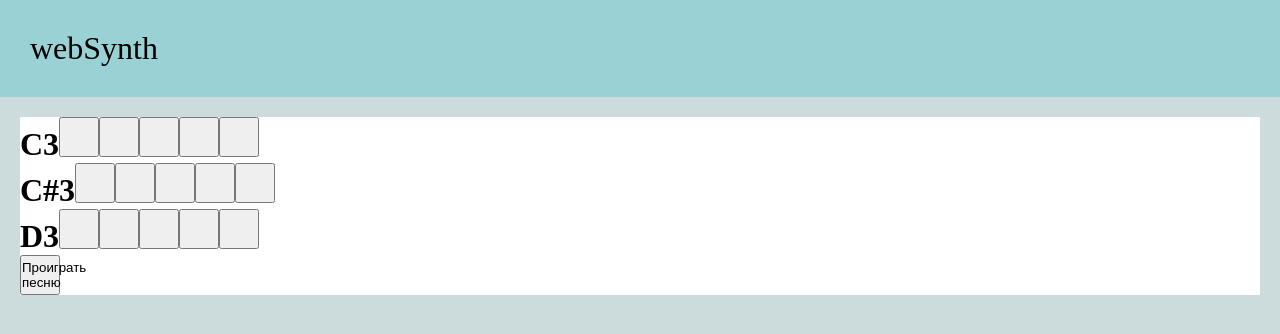
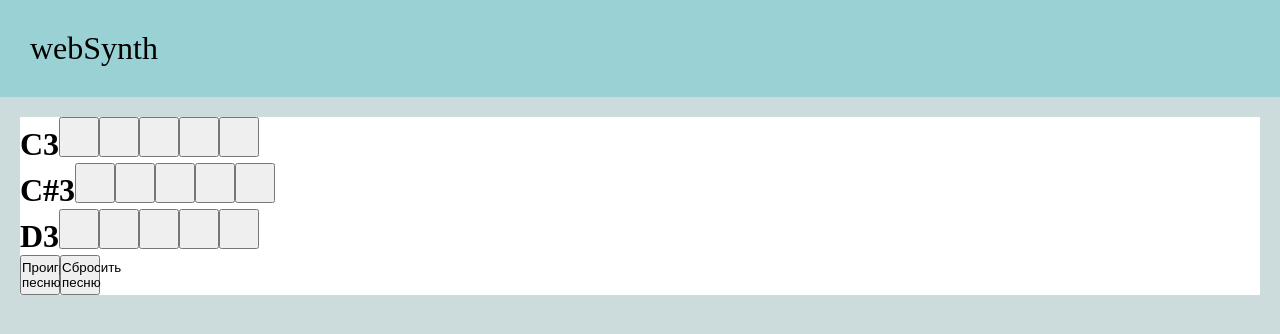
Before and after one commit to Wildexad/webSynth, a React (Create React App) app in the folder client/: page / in a window 1280 px wide. Shown: the top 334 px of the page. Built offline with nearby package versions, Linux system fonts and the light colour scheme.

Commit message:
Added the ability to clear the song

```diff
--- a/client/src/App.js
+++ b/client/src/App.js
@@ -2,6 +2,7 @@ import React from "react";
 
 import Timeline from "./components/Timeline"
 import PlayButton from "./components/PlayButton";
+import ResetButton from "./components/ResetButton";
 
 import * as Tone from "tone";
 
@@ -20,7 +21,7 @@ var notes = [
 ]
 
 function playSong() {
-  if (Tone.context.state != "running")
+  if (Tone.context.state !== "running")
   {
       Tone.start();  // Браузеры блокируют автопроигрывание звука, так что включаем его, если он не включен
   }
@@ -30,6 +31,12 @@ function playSong() {
       delay += notes[i].timing;
       synth.triggerAttackRelease(notes[i].pitch, notes[i].duration, delay);
   }
+
+  console.log(notes);
+}
+
+function resetSong() {
+  notes = [];
 }
 
 export default function App() {
@@ -39,6 +46,7 @@ export default function App() {
       <div className="timeline">
         <Timeline notes={notes} />
         <PlayButton playSong={playSong} />
+        <ResetButton resetSong={resetSong} />
       </div>
     </>
 
--- /dev/null
+++ b/client/src/components/ResetButton.jsx
@@ -0,0 +1,7 @@
+import React from "react";
+
+export default function ResetButton (props) {
+    return (
+        <button onClick={props.resetSong}>Сбросить песню</button>
+    );
+}
--- a/client/src/components/Timeline.jsx
+++ b/client/src/components/Timeline.jsx
@@ -6,16 +6,8 @@ import "../styles/main.css";
 
 const synth = new Tone.Synth().toDestination();  // Создается синтезатор (В будущем будет выбираться извне)
 
-function playNote({pitch}) {
-    if (Tone.context.state !== "running")
-        {
-            Tone.start();  // Браузеры блокируют автопроигрывание звука, так что включаем его, если он не включен
-        }
 
-        synth.triggerAttackRelease(pitch, "8n");  // Проигрывание звука
-}
-
-function Square({ props }) {
+function Square(props) {
     const [value, setValue] = useState(null);
 
     function handleClick() {
@@ -28,7 +20,12 @@ function Square({ props }) {
             setValue('');
         }
 
-        playNote(props.pitch);
+        if (Tone.context.state !== "running")
+        {
+            Tone.start();  // Браузеры блокируют автопроигрывание звука, так что включаем его, если он не включен
+        }
+
+        synth.triggerAttackRelease(props.pitch, "8n");  // Проигрывание звука
     }
 
     return <button className="square" onClick={handleClick}>{value}</button>;
```
